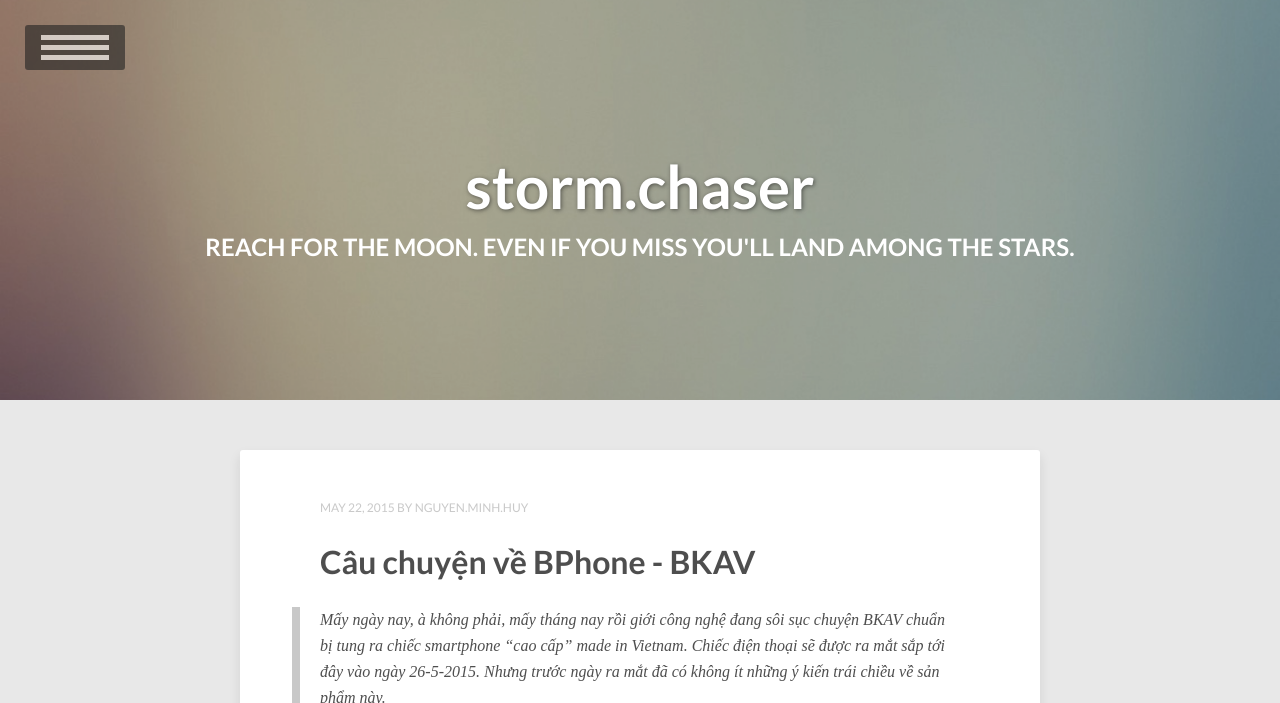
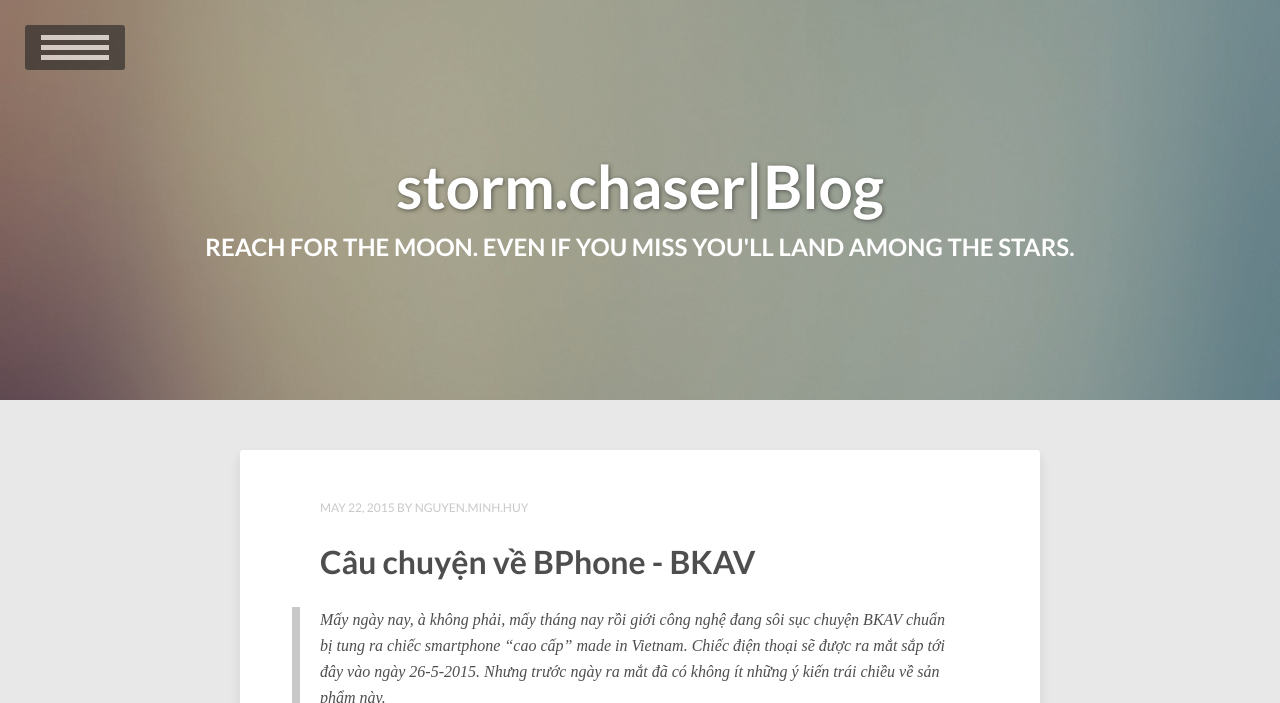
Before and after one commit to vareisen/vareisen.github.io, a Jekyll site: the page built from index.html, in a window 1280 px wide and 900 px high, cut to the strip 0-703 px from the top of the window. Built offline with Jekyll 4.4.1, drawn with Linux system fonts in a browser that asks for light colours; the list of posts is cut into pages by our own code.

Commit message:
Update _config.yml

```diff
--- a/_config.yml
+++ b/_config.yml
@@ -1,4 +1,4 @@
-title:            storm.chaser
+title:            storm.chaser|Blog
 description:      hello
 disqus_shortname:
 reading_time:     false
```
